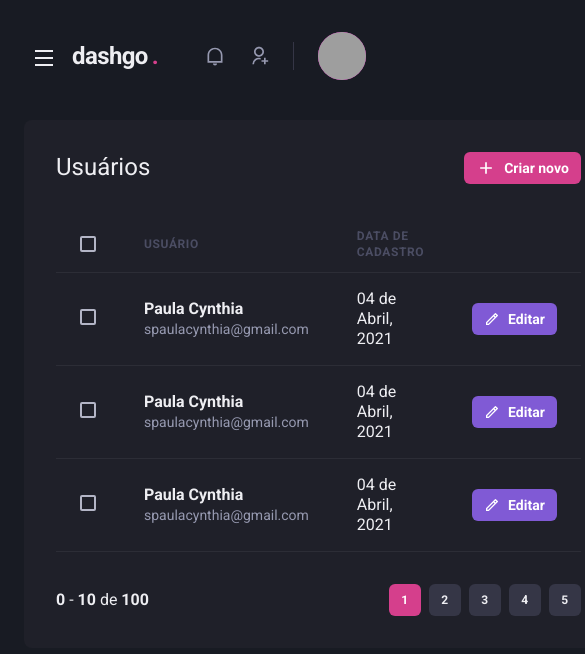
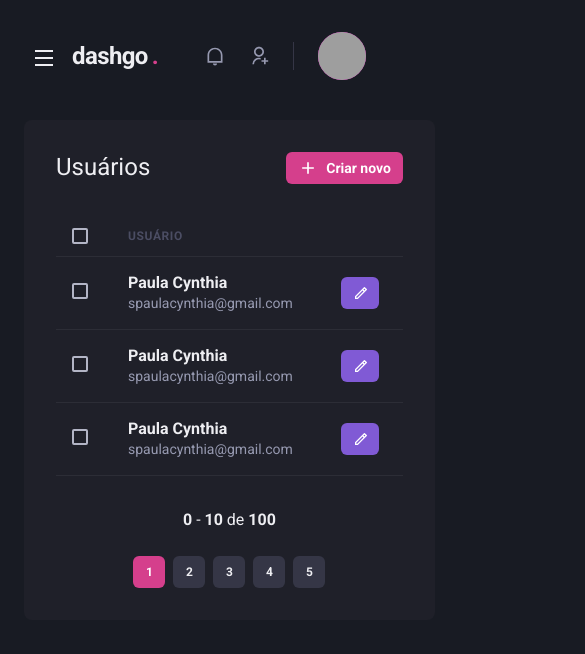
Before and after one commit to paulacynthia/reactjs, a Next.js app: page /users in a window 390 px wide. Shown: the top 654 px of the page, 585 px wide, since content can reach past the window. Built offline with nearby package versions, Linux system fonts and the light colour scheme; grey boxes are pictures that could not be loaded.

Commit message:
responsive listing

```diff
--- a/src/components/Pagination/index.tsx
+++ b/src/components/Pagination/index.tsx
@@ -4,7 +4,7 @@
 export function Pagination() {
   return (
     <Stack
-      direction="row"
+      direction={["column", "row"]}
       spacing="6"
       mt="8"
       justify="space-between"
--- a/src/pages/users/index.tsx
+++ b/src/pages/users/index.tsx
@@ -12,6 +12,7 @@
   Thead,
   Tr,
   Text,
+  useBreakpointValue,
 } from "@chakra-ui/react";
 import { RiAddLine, RiPencilLine } from "react-icons/ri";
 
@@ -20,6 +21,11 @@
 import { Sidebar } from "../../components/Sidebar";
 
 export default function UserList() {
+  const isWideVersion = useBreakpointValue({
+    base: false,
+    lg: true,
+  });
+
   return (
     <Box>
       <Header />
@@ -45,17 +51,17 @@
           <Table colorScheme="whiteAlpha">
             <Thead>
               <Tr>
-                <Th px="6" color="gray.300" width="8">
+                <Th px={["4", "4", "6"]} color="gray.300" width="8">
                   <Checkbox colorScheme="pink"></Checkbox>
                 </Th>
                 <Th>Usuário</Th>
-                <Th>Data de cadastro</Th>
+                {isWideVersion && <Th>Data de cadastro</Th>}
                 <Th width="8"></Th>
               </Tr>
             </Thead>
             <Tbody>
               <Tr>
-                <Td px="6">
+                <Td px={["4", "4", "6"]}>
                   <Checkbox colorScheme="pink"></Checkbox>
                 </Td>
                 <Td>
@@ -66,23 +72,23 @@
                     </Text>
                   </Box>
                 </Td>
-                <Td>04 de Abril, 2021</Td>
+                {isWideVersion && <Td>04 de Abril, 2021</Td>}
                 <Td>
                   <Button
                     as="a"
                     size="sm"
                     fontSize="sm"
                     colorScheme="purple"
+                    iconSpacing={isWideVersion ? "1.5" : "-0.5"}
                     leftIcon={<Icon as={RiPencilLine} fontSize="16" />}
                   >
-                    {" "}
-                    Editar
+                    {isWideVersion ? "Editar" : ""}
                   </Button>
                 </Td>
               </Tr>
 
               <Tr>
-                <Td px="6">
+                <Td px={["4", "4", "6"]}>
                   <Checkbox colorScheme="pink"></Checkbox>
                 </Td>
                 <Td>
@@ -93,23 +99,23 @@
                     </Text>
                   </Box>
                 </Td>
-                <Td>04 de Abril, 2021</Td>
+                {isWideVersion && <Td>04 de Abril, 2021</Td>}
                 <Td>
                   <Button
                     as="a"
                     size="sm"
                     fontSize="sm"
                     colorScheme="purple"
+                    iconSpacing={isWideVersion ? "1.5" : "-0.5"}
                     leftIcon={<Icon as={RiPencilLine} fontSize="16" />}
                   >
-                    {" "}
-                    Editar
+                    {isWideVersion ? "Editar" : ""}
                   </Button>
                 </Td>
               </Tr>
 
               <Tr>
-                <Td px="6">
+                <Td px={["4", "4", "6"]}>
                   <Checkbox colorScheme="pink"></Checkbox>
                 </Td>
                 <Td>
@@ -120,16 +126,17 @@
                     </Text>
                   </Box>
                 </Td>
-                <Td>04 de Abril, 2021</Td>
+                {isWideVersion && <Td>04 de Abril, 2021</Td>}
                 <Td>
                   <Button
                     as="a"
                     size="sm"
                     fontSize="sm"
                     colorScheme="purple"
+                    iconSpacing={isWideVersion ? "1.5" : "-0.5"}
                     leftIcon={<Icon as={RiPencilLine} fontSize="16" />}
                   >
-                    Editar
+                    {isWideVersion ? "Editar" : ""}
                   </Button>
                 </Td>
               </Tr>
```
